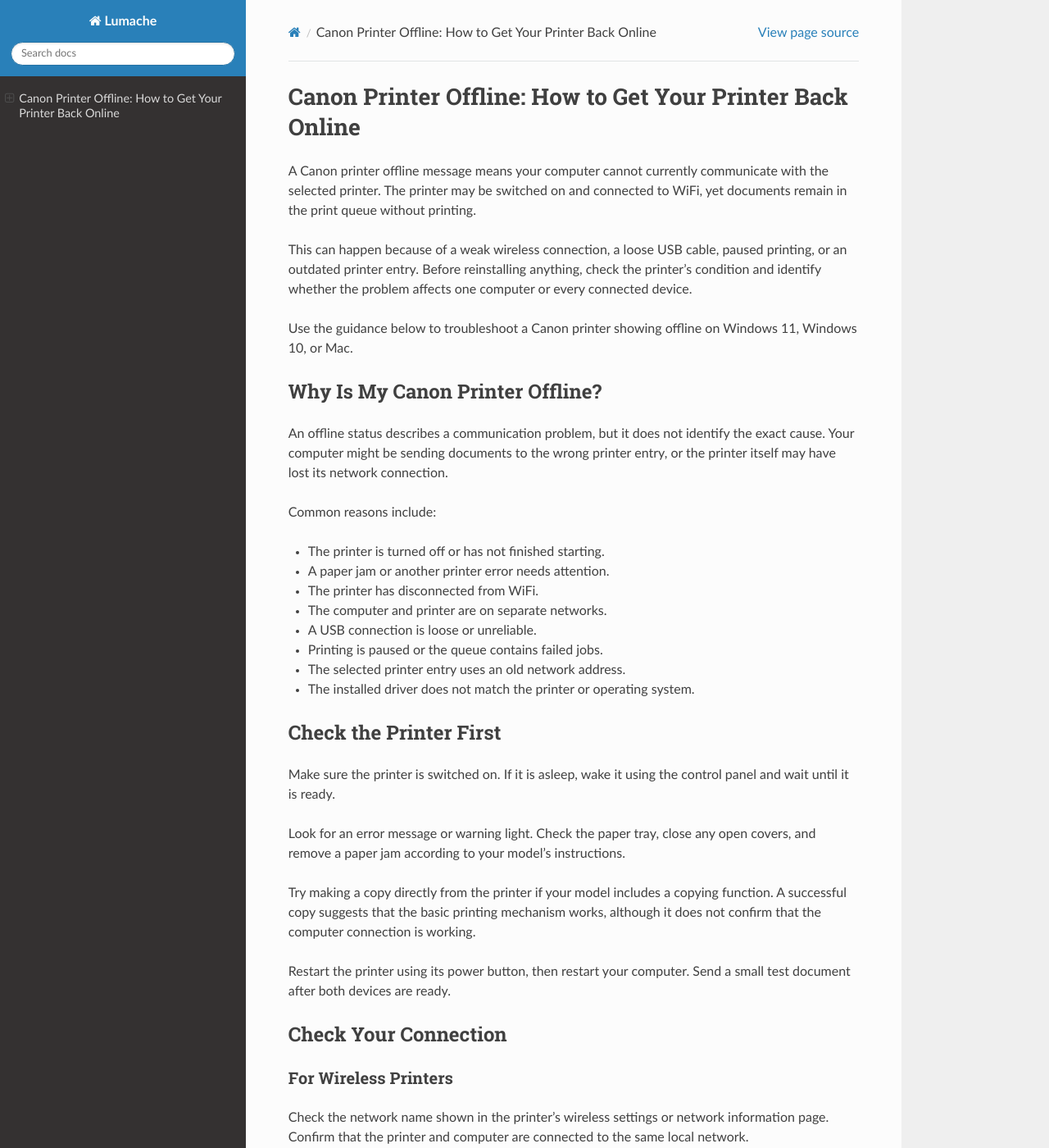
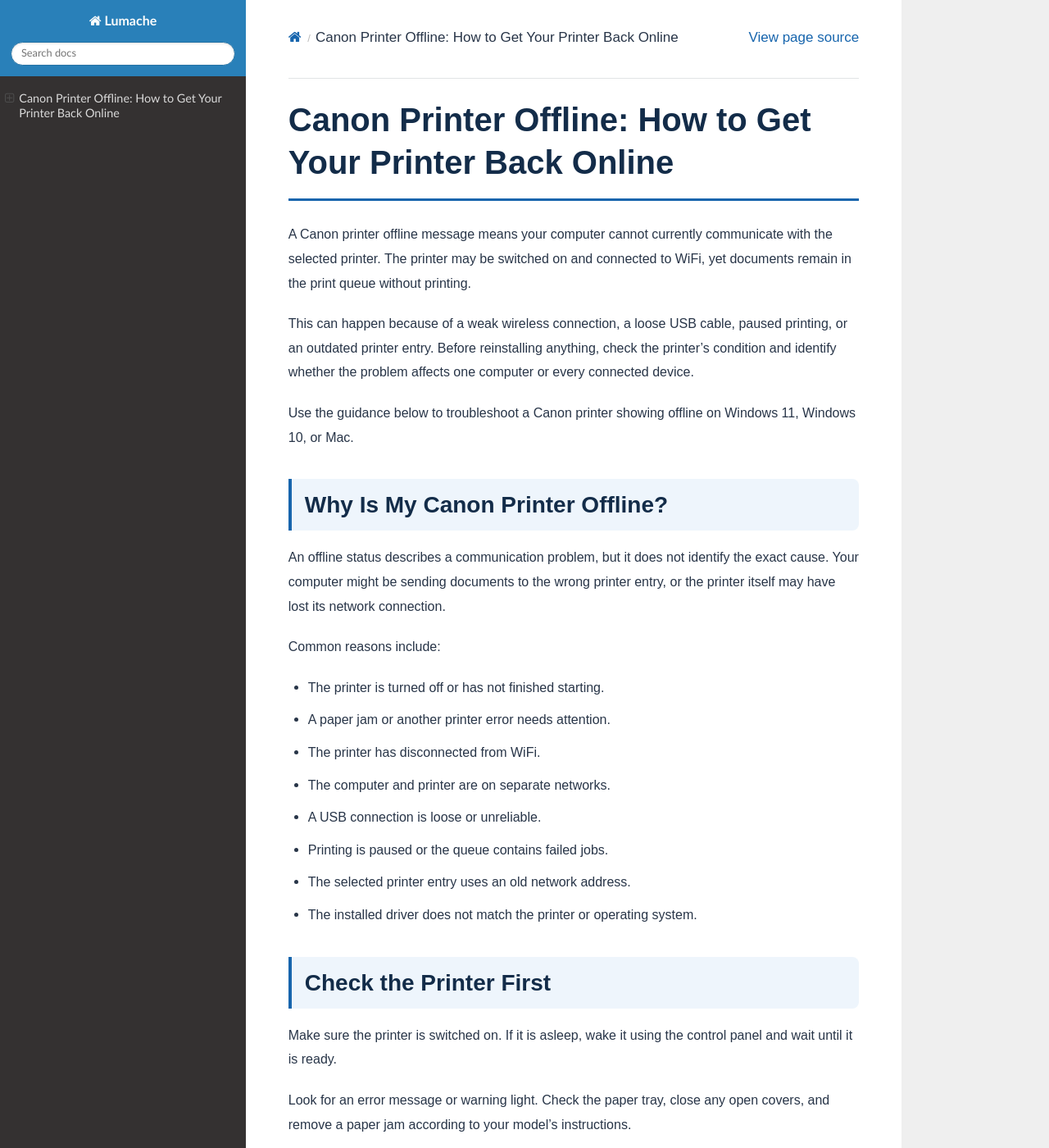
Before and after one commit to instantfast/printerofflinetales, a Sphinx documentation site: the page built from docs/source/index.rst, in a window 1280 px wide and 1400 px high. Shown: the whole window at 82% size. Built offline with Sphinx 7.4.7 and the Read the Docs theme 3.1.0, drawn with Linux system fonts in a browser that asks for light colours.

Commit message:
Update conf.py

```diff
--- a/docs/source/conf.py
+++ b/docs/source/conf.py
@@ -33,3 +33,163 @@
 
 # -- Options for EPUB output
 epub_show_urls = 'footnote'
+# Website styling and chat
+from pathlib import Path
+
+_site_static = Path(__file__).resolve().parent / "_static"
+_site_static.mkdir(parents=True, exist_ok=True)
+
+_site_css = """
+/* Article typography */
+div.body,
+.rst-content,
+.bd-article {
+    color: #283548;
+    font-family: Arial, Helvetica, sans-serif;
+    font-size: 17px;
+    line-height: 1.8;
+    overflow-wrap: break-word;
+}
+
+div.body,
+.wy-nav-content {
+    background: #ffffff;
+}
+
+/* Main heading */
+div.body h1,
+.rst-content h1,
+.bd-article h1 {
+    color: #132c49;
+    font-family: Arial, Helvetica, sans-serif;
+    font-size: clamp(28px, 4vw, 40px);
+    font-weight: 700;
+    line-height: 1.3;
+    margin: 0 0 26px;
+    padding-bottom: 18px;
+    border-bottom: 3px solid #1765ad;
+}
+
+/* Section headings */
+div.body h2,
+.rst-content h2,
+.bd-article h2 {
+    color: #132c49;
+    background: #eef5fc;
+    font-family: Arial, Helvetica, sans-serif;
+    font-size: clamp(23px, 3vw, 28px);
+    line-height: 1.4;
+    margin: 36px 0 18px;
+    padding: 12px 16px;
+    border-left: 4px solid #1765ad;
+    border-radius: 0 8px 8px 0;
+}
+
+/* Subheadings */
+div.body h3,
+.rst-content h3,
+.bd-article h3 {
+    color: #193e65;
+    font-family: Arial, Helvetica, sans-serif;
+    font-size: 22px;
+    line-height: 1.5;
+    margin: 26px 0 12px;
+}
+
+/* Paragraphs and lists */
+div.body p,
+.rst-content p,
+.bd-article p {
+    margin-bottom: 20px;
+    line-height: 1.85;
+}
+
+div.body li,
+.rst-content li,
+.bd-article li {
+    margin-bottom: 10px;
+}
+
+div.body li > p,
+.rst-content li > p,
+.bd-article li > p {
+    margin-bottom: 10px;
+}
+
+/* Article links */
+div.body a,
+.rst-content a,
+.bd-article a {
+    color: #1765ad;
+    text-underline-offset: 3px;
+}
+
+div.body a:hover,
+.rst-content a:hover,
+.bd-article a:hover {
+    color: #10487b;
+}
+
+a:focus-visible {
+    outline: 3px solid #1765ad;
+    outline-offset: 3px;
+}
+
+/* Images and code */
+div.body img,
+.rst-content img,
+.bd-article img {
+    max-width: 100%;
+    height: auto;
+}
+
+div.body pre,
+.rst-content pre,
+.bd-article pre {
+    overflow-x: auto;
+    padding: 16px;
+    background: #f5f7fa;
+    border: 1px solid #dce5ef;
+    border-radius: 8px;
+}
+
+/* Mobile */
+@media (max-width: 767px) {
+    div.body,
+    .rst-content,
+    .bd-article {
+        font-size: 16px;
+    }
+
+    .wy-nav-content {
+        padding: 24px 18px;
+    }
+
+    div.body h2,
+    .rst-content h2,
+    .bd-article h2 {
+        margin-top: 28px;
+        padding: 10px 12px;
+    }
+
+    div.body h3,
+    .rst-content h3,
+    .bd-article h3 {
+        font-size: 20px;
+    }
+}
+"""
+
+(_site_static / "custom.css").write_text(
+    _site_css,
+    encoding="utf-8",
+)
+
+# Register CSS
+html_static_path = list(globals().get("html_static_path", []))
+if "_static" not in html_static_path:
+    html_static_path.append("_static")
+
+html_css_files = list(globals().get("html_css_files", []))
+if "custom.css" not in html_css_files:
+    html_css_files.append("custom.css")
```
